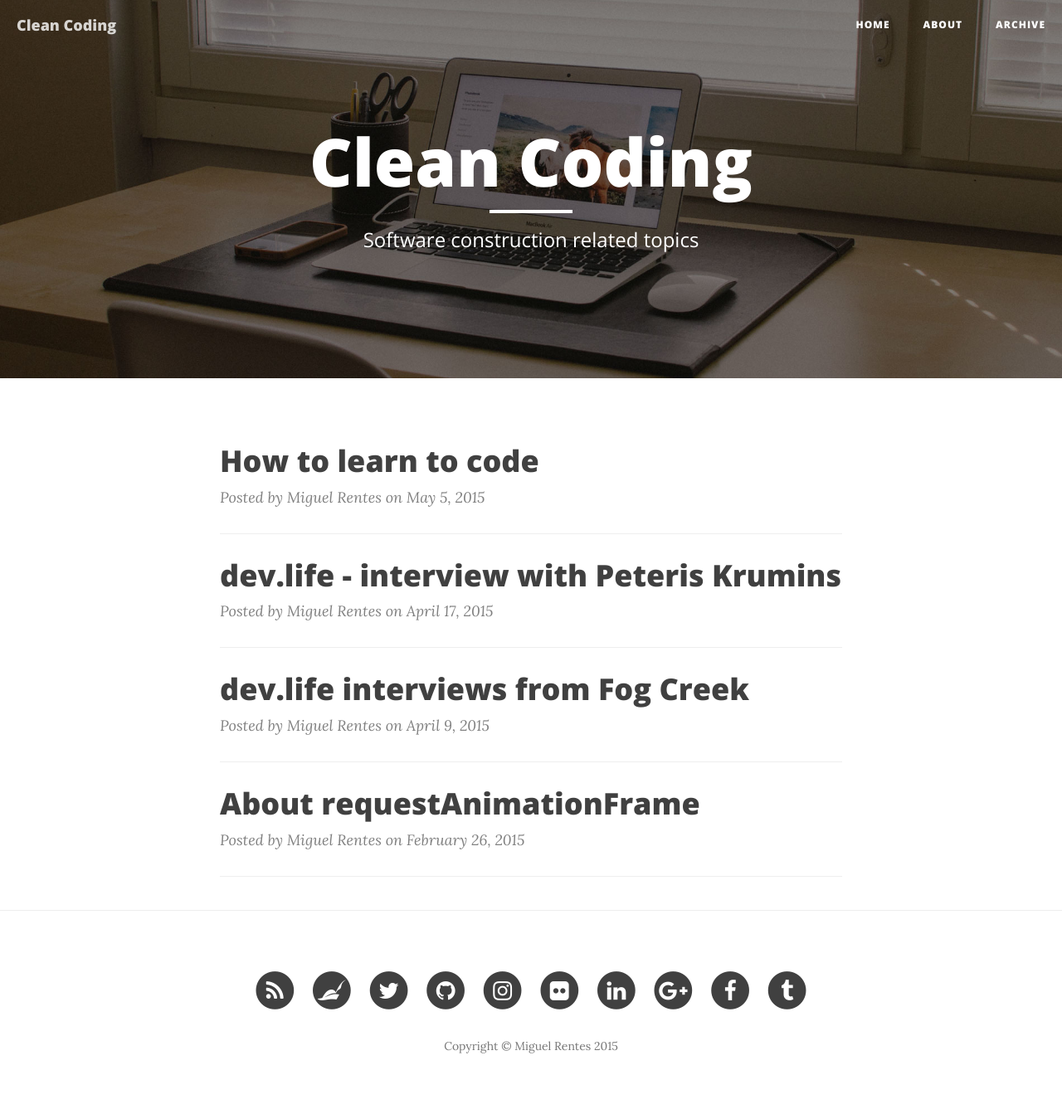
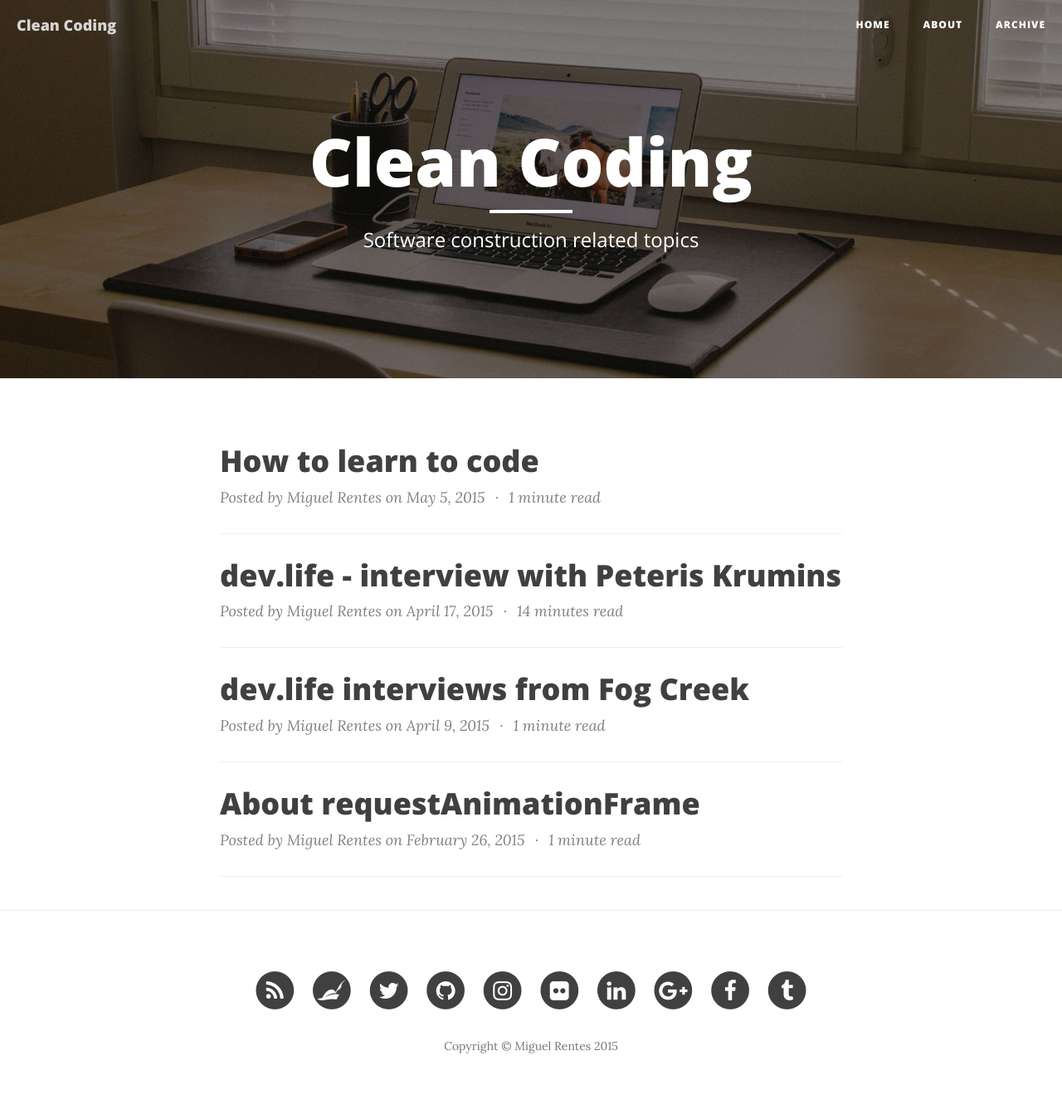
Before and after one commit to rentes/rentes.github.io, a Jekyll site: the page built from index.html, in a window 1280 px wide. Shown: the whole page at 83% size. Built offline with Jekyll 4.4.1, drawn with Linux system fonts in a browser that asks for light colours; nearby versions of some CDN libraries; the list of posts is cut into pages by our own code.

Commit message:
Adds the reading time capture to the index page

```diff
--- a/css/clean-blog.css
+++ b/css/clean-blog.css
@@ -401,3 +401,10 @@ img::-moz-selection {
 body {
   webkit-tap-highlight-color: #0085a1;
 }
+.middot-divider {
+  display: inline-block;
+  padding: 0 .42em;
+}
+.middot-divider:after {
+  content: '·';
+}
--- a/index.html
+++ b/index.html
@@ -14,7 +14,10 @@ description: "Software construction related topics"
         </h3>
         {% endif %}
     </a>
-    <p class="post-meta">Posted by {% if post.author %}{{ post.author }}{% else %}{{ site.title }}{% endif %} on {{ post.date | date: "%B %-d, %Y" }}</p>
+    <p class="post-meta">Posted by {% if post.author %}{{ post.author }}{% else %}{{ site.title }}{% endif %} on {{ post.date | date: "%B %-d, %Y" }}
+	  <span class="middot-divider"></span>
+	  <span data-toggle="tooltip" data-placement="bottom" title="{{ post.content | strip_html | number_of_words | append:' words'}}">{% capture reading_time %}{{ post.content | strip_html | number_of_words | plus:91 | divided_by:180 }}{% endcapture %}{% if reading_time <= '1' %}{{ 1 | append:' minute read' }}{% else %}{{ reading_time | append:' minutes read' }}{% endif %}</span>
+	</p>
 </div>
 <hr>
 {% endfor %}
--- a/package.json
+++ b/package.json
@@ -14,11 +14,11 @@
   },
   "repository": {
     "type": "git",
-    "url": "git+https://github.com/rentes/IronSummitMedia/startbootstrap-clean-blog-jekyll.git"
+    "url": "git+https://github.com/rentes/rentes.github.io.git"
   },
   "description": "This is my personal blog about Software construction and related topics.",
   "bugs": {
-    "url": "https://github.com/IronSummitMedia/startbootstrap-clean-blog-jekyll/issues"
+    "url": "https://github.com/rentes/rentes.github.io/issues"
   },
   "main": "Gruntfile.js",
   "scripts": {
```
Also changed, not shown: less/clean-blog.less (+8 -0 lines), css/clean-blog.min.css.
